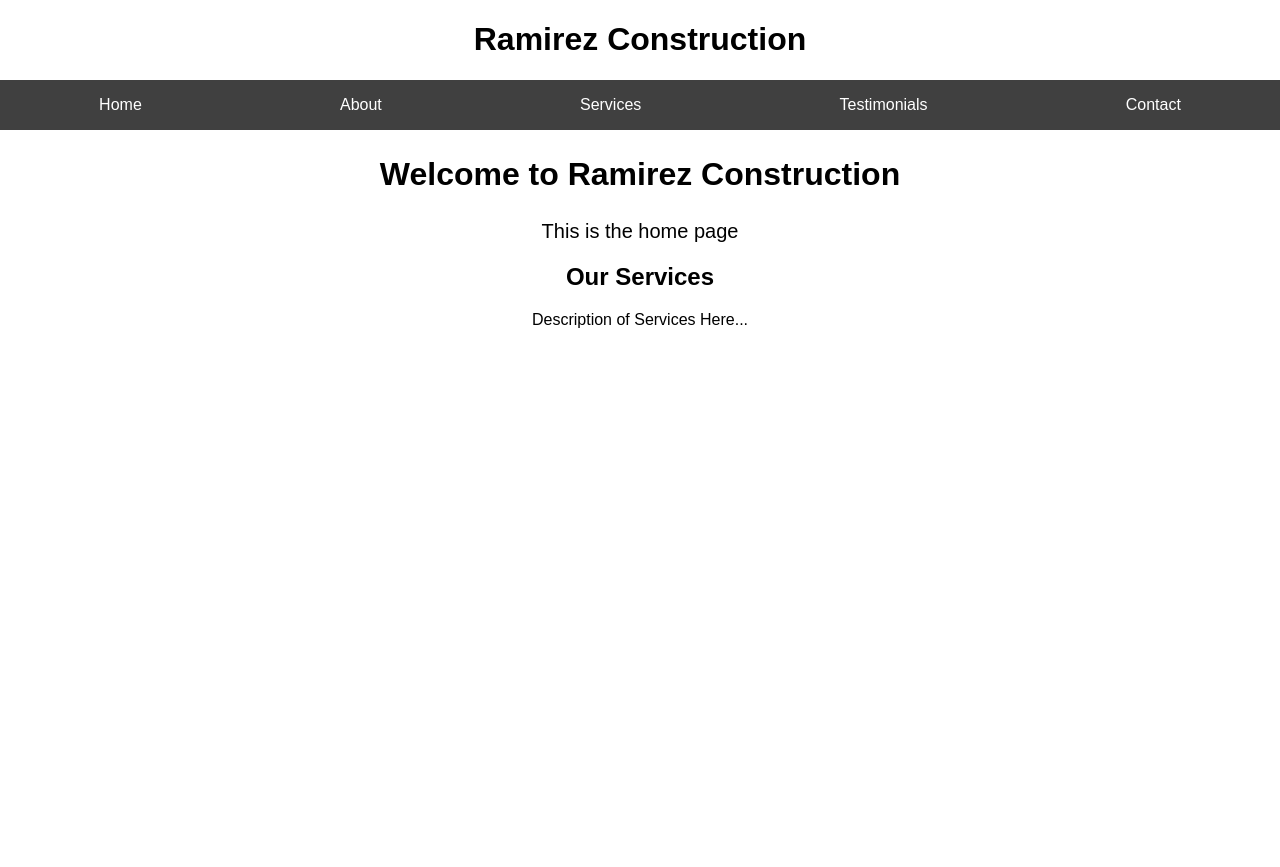
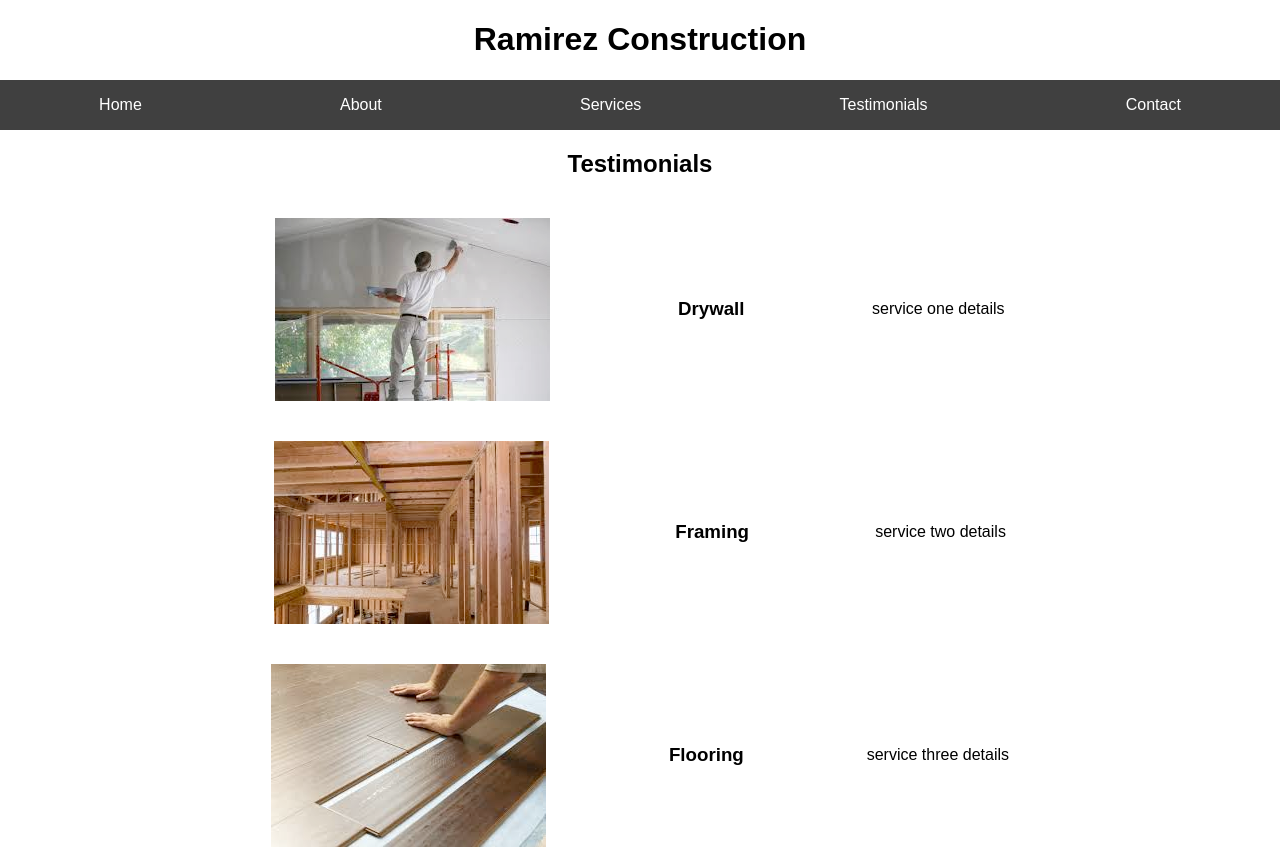
Before and after one commit to javiercastellonvillanueva/ramirezconstruction, a plain HTML site: page testimonials.html in a window 1280 px wide. Before the commit the page ends 800 px from the top, so only its background shows below. Drawn offline with Linux system fonts and the light colour scheme.

Commit message:
updates to services and testimonials

```diff
--- a/style.css
+++ b/style.css
@@ -106,3 +106,28 @@ h1{
     max-width: 50%; /* Maximum width for the image */
     margin-right: 20px; /* Space between the image and the text */
 }
+
+.services-content {
+    width: 80%;
+    margin: 0 auto;
+    text-align: center;
+}
+
+.service {
+    align-items: center;
+    justify-content: space-evenly;
+    padding: 10px
+}
+
+.testimonials-content {
+    width: 80%;
+    margin: 0 auto;
+    text-align: center;
+}
+
+.testimonial {
+    display: flex; /* Use flexbox for layout */
+    align-items: center; /* Align items vertically */
+    justify-content: space-evenly; /* Distribute space around items */
+    padding: 20px; /* Padding around the content area */
+}
--- a/testimonials.html
+++ b/testimonials.html
@@ -18,14 +18,22 @@
         </ul>
     </nav>
 
-    <div class ="main-content">
-        <div class="welcome">
-            <h2>Welcome to Ramirez Construction</h2>
-            <p>This is the home page</p>
+    <div class ="testimonials-content">
+        <h2>Testimonials</h2>
+        <div class="testimonial">
+            <img src="/images/service-drywall.png" alt = "testimonial 1">
+            <h3>Drywall</h3>
+            <p>service one details</p>
         </div>
-        <div class="services">
-            <h2>Our Services</h2>
-            <p>Description of Services Here...</p>
+        <div class="testimonial">
+            <img src="/images/service-framing.png" alt = "testimonial 2">
+            <h3>Framing</h3>
+            <p>service two details</p>
+        </div>
+        <div class="testimonial">
+            <img src="/images/service-flooring.png" alt = "testimonial 3">
+            <h3>Flooring</h3>
+            <p>service three details</p>
         </div>
     </div>
 </body>
```
Also changed, not shown: services.html (+15 -7 lines), images/service-drywall.png (added), images/service-flooring.png (added), images/service-framing.png (added).
